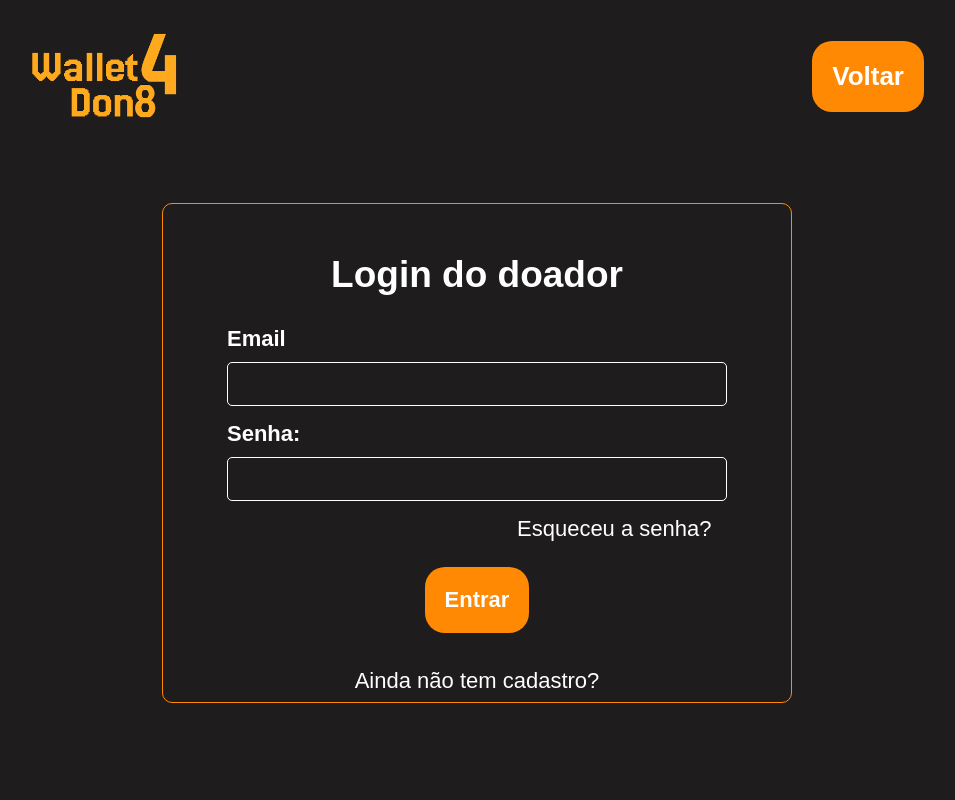
After one commit to Doug16Yanc/wallet4don8, a FastAPI app: template templates/login_user.html in a window 1280 px wide. The commit adds this page. Shown: the whole page, without its empty margins (163-1118 px from the left). Run offline with FastAPI, Linux system fonts and the light colour scheme; the template is opened without the code that fills it, so the values that code supplies are empty; parts of the project's set-up code (start-up, migrations or seed data) failed here and were passed over.

Commit message:
Novas páginas html

```diff
--- /dev/null
+++ b/static/css/login_user.css
@@ -0,0 +1,104 @@
+.box {
+    display: flex;
+    flex-direction: column;
+    justify-content: center;
+    align-items: center;
+    padding: 10px;
+    gap: 10px;
+    height: 80vh;
+}
+
+.container {
+    border: 1px solid var(--color-3);
+    width: fit-content;
+    border-radius: 10px;
+    width: 50%;
+    height: 500px;
+}
+
+.text-login {
+    margin-top: 50px;
+    text-align: center;
+    justify-content: center;
+    color: var(--color-1);
+    font-size: 37px;
+    font-weight: bold;
+}
+
+.form {
+    margin-top: 30px;
+    display: flex;
+    flex-direction: column;
+    align-items: center;
+    width: 100%;
+}
+
+form {
+    display: flex;
+    flex-direction: column;
+    gap: 15px;
+}
+
+form div {
+    display: flex;
+    flex-direction: column;
+    align-items: flex-start;
+}
+
+label {
+    color : white;
+    font-size: 22px;
+    font-weight: bold;
+}
+
+input {
+    margin-top: 10px;
+    width: 500px;
+    padding: 8px;
+    border-radius: 5px;
+    border: 1px solid var(--color-1);
+    background-color: transparent;
+    color: white;
+    font-size: 22px;
+}
+
+.reset {
+    color: var(--color-1);
+    font-size: 22px;
+    padding-left: 290px;
+}
+
+.button-login {
+    justify-content: center;
+    align-items: center;
+}
+
+.button button {
+    width: 100%;
+    padding: 20px;
+    margin-top: 10px;
+    background-color: var(--color-3);
+    color: white;
+    border: none;
+    border-radius: 20px;
+    font-size: 22px;
+    font-weight: bold;
+    cursor: pointer;
+    transition: background-color 0.3s;
+}
+
+.button button:hover {
+    background-color: var(--color-4);
+}
+
+.create {
+    margin-top: 20px;
+    justify-content: center;
+    align-items: center;
+    color: var(--color-1);
+    font-size: 22px;
+}
+
+.button button:hover {
+    background-color: var(--color-4);
+}
--- a/static/css/style.css
+++ b/static/css/style.css
@@ -15,12 +15,13 @@ html{
 :root{
     --color-1: #fff;
     --color-2 : #1E1C1C;
-    --color-3: #F84C0D;
-    --color-4: #df0d0d;
+    --color-3 : #ff8903;
+    --color-4: #F84C0D;
+    --color-5: #df0d0d;
 }
 
 body {
-    background: var(--color-3);
+    background: var(--color-2);
     width: 100%;
     height: 100%;
 }
@@ -112,7 +113,7 @@ header nav .button button {
     color: white;
     border: none;
     border-radius: 20px;
-    font-size: 22px;
+    font-size: 26px;
     font-weight: bold;
     cursor: pointer;
     transition: background-color 0.3s;
--- a/static/js/login.js
+++ b/static/js/login.js
@@ -0,0 +1,5 @@
+document.addEventListener("DOMContentLoaded", function () {
+    document.getElementById("voltar").addEventListener("click", function () {
+        window.location.href = "index.html";
+    });
+});
--- /dev/null
+++ b/static/js/script.js
@@ -0,0 +1,5 @@
+document.addEventListener("DOMContentLoaded", function () {
+    document.getElementById("login").addEventListener("click", function () {
+        window.location.href = "login_user.html";
+    });
+});
--- /dev/null
+++ b/templates/login_user.html
@@ -0,0 +1,51 @@
+<!DOCTYPE html>
+<html lang="en">
+<head>
+    <meta charset="UTF-8">
+    <meta name="viewport" content="width=device-width, initial-scale=1.0">
+    <link rel="stylesheet" href="../static/css/style.css">
+    <link rel="stylesheet" href="../static/css/login_user.css">
+    <script src="../static/js/login.js"></script>
+    <script src="../static/js/links.js"></script>
+    <title>Wallet4Don8</title>
+</head>
+<body>
+    <header>
+        <nav>
+            <img src="../static/images/icon.png" alt="" width="150">
+            <div class="button">
+                 <button id="voltar">Voltar</button>
+            </div>
+        </nav>
+        </header>
+        <div class="box">
+            <div class="container">
+            <div class="text-login">
+                Login do doador
+            </div>
+            <div class="form">
+                <form id = "login-form">
+                    <div>
+                        <label for="user_email">Email</label>
+                        <input type="text" id="user_email" name="user_email" >
+                    </div>
+                    <div>
+                        <label for="user_password">Senha:</label>
+                        <input type="password" id="user_password" name="user_password" >
+                    </div>
+                     <div class="reset">
+                        <div id="reset_password">Esqueceu a senha?</div>
+                        </div>
+                        <div class="button-login">
+                            <div class="button">
+                                <button id="do_login">Entrar</button>
+                            </div>
+                        </div>
+                     <div class="create">
+                        <div id="create_user">Ainda não tem cadastro?</div>
+                    </div>
+                  </form>
+                </div>
+        </div>
+</body>
+</html>
```
Also changed, not shown: static/css/about.css (+10 -12 lines), templates/about.html (deleted, +0 -27 lines), templates/index.html (+7 -55 lines), static/images/cripto.png, templates/causes.html (added), templates/dashboard.html (added), templates/donations.html (added), templates/page_user.html (added), templates/reset_password.html (added).
